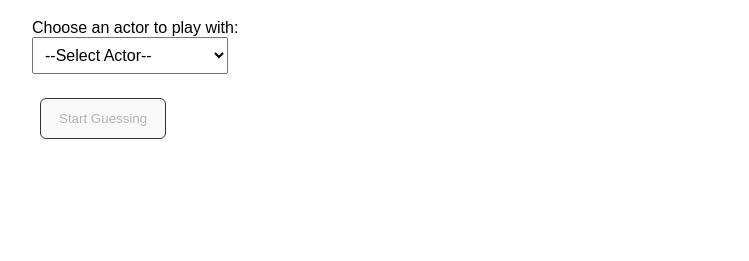
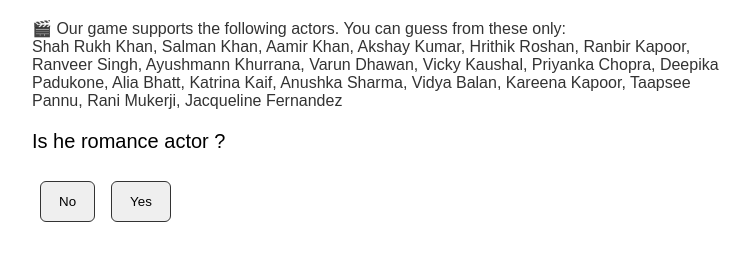
Before and after one commit to Abhishekkange/Machine-Learning, a plain HTML site: page game/index.html in a window 1280 px wide. Shown: the part 91-352 px from the top of the page, without its empty margins (258-1007 px from the left). Drawn offline with Linux system fonts and the light colour scheme.

Commit message:
update 2 in game

```diff
--- a/game/index.html
+++ b/game/index.html
@@ -36,27 +36,19 @@
             color: #0a6;
         }
 
-        select {
-            padding: 8px;
+        #actorInfo {
+            margin-bottom: 20px;
             font-size: 16px;
-            margin-bottom: 16px;
+            color: #333;
         }
     </style>
 </head>
 
 <body>
     <h1>Guess the Actor</h1>
+    <div id="actorInfo">Loading supported actors...</div>
+
     <div id="game">
-        <div id="actorSelectBox">
-            <label for="actorSelect">Choose an actor to play with:</label>
-            <br>
-            <select id="actorSelect">
-                <option value="">--Select Actor--</option>
-            </select>
-            <br>
-            <button id="startBtn" class="btn" disabled>Start Guessing</button>
-        </div>
-
         <div id="questionBox" class="question" style="display:none;">Loading...</div>
         <div id="options"></div>
         <div id="result" class="result"></div>
@@ -65,30 +57,22 @@
     <script>
         let treeData = null;
         let actorsList = [];
-        let selectedActor = null;
         let currentNodeId = null;
 
+        // Load decision tree JSON
         async function loadTree() {
             const res = await fetch('actor_tree.json');
             treeData = await res.json();
         }
 
-        async function loadActors() {
-            const res = await fetch('actors.json'); // your JSON file with actor list
+        // Load actors JSON and display
+        async function loadActorsInfo() {
+            const res = await fetch('actors.json');
             actorsList = await res.json();
-            const select = document.getElementById('actorSelect');
+            const infoDiv = document.getElementById('actorInfo');
 
-            actorsList.forEach(actor => {
-                const option = document.createElement('option');
-                option.value = actor;
-                option.textContent = actor;
-                select.appendChild(option);
-            });
-
-            select.onchange = () => {
-                selectedActor = select.value;
-                document.getElementById('startBtn').disabled = !selectedActor;
-            };
+            infoDiv.innerHTML = "🎬 Our game supports the following actors. You can guess from these only:<br>" +
+                actorsList.join(", ");
         }
 
         function showNode(nodeId) {
@@ -101,7 +85,7 @@
             options.innerHTML = '';
 
             if (node.type === 'leaf') {
-                qBox.textContent = `🎯 I guess: ${node.predicted_class} for ${selectedActor}`;
+                qBox.textContent = `🎯 I guess: ${node.predicted_class}`;
                 const info = document.createElement('div');
                 info.textContent = 'Samples: ' + node.samples;
                 options.appendChild(info);
@@ -130,17 +114,14 @@
             options.appendChild(rightBtn);
         }
 
-        // initialize
+        // Initialize everything
         (async function () {
+            await loadActorsInfo();
             await loadTree();
-            await loadActors();
 
-            document.getElementById('startBtn').onclick = () => {
-                document.getElementById('actorSelectBox').style.display = 'none';
-                document.getElementById('questionBox').style.display = 'block';
-                currentNodeId = String(treeData.root);
-                showNode(currentNodeId);
-            };
+            document.getElementById('questionBox').style.display = 'block';
+            currentNodeId = String(treeData.root);
+            showNode(currentNodeId);
         })();
     </script>
 </body>
```
